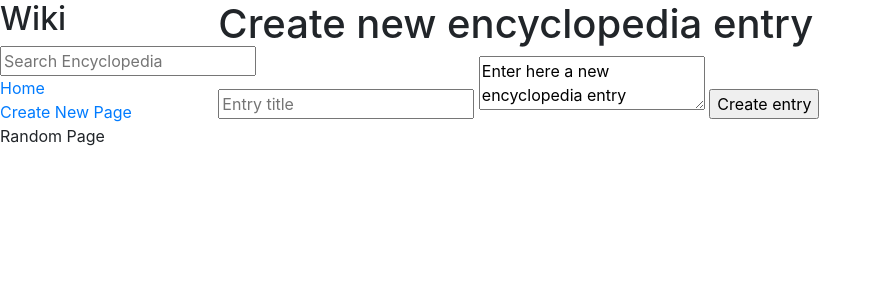
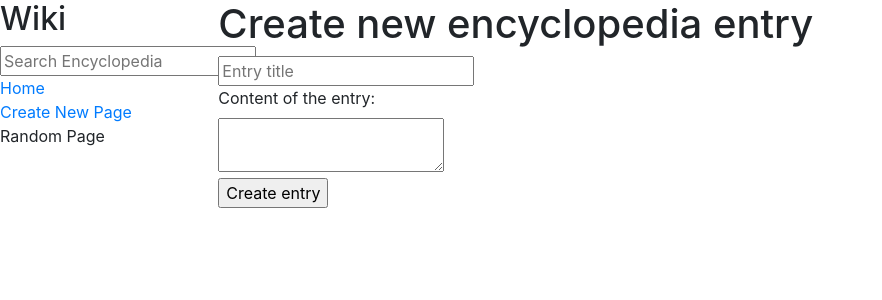
Before and after one commit to constantin-boerescu/Project-1-Wiki-CS50w, a Django app: page /create_new/ in a window 1280 px wide. Shown: the top 300 px of the page, without its empty margins (0-882 px from the left). Run offline with Django 3.2, Linux system fonts and the light colour scheme; some libraries are stand-ins or nearby versions.

Commit message:
Made the new entry fields

```diff
--- a/encyclopedia/templates/encyclopedia/create_new.html
+++ b/encyclopedia/templates/encyclopedia/create_new.html
@@ -8,9 +8,13 @@
     <h1>Create new encyclopedia entry</h1>
 
     <form action="{% url 'encyclopedia:create_new' %}" method="post">
-        <input type="text" name="entry_title" placeholder="Entry title">
-        <textarea id="txt_area" name="create_new">Enter here a new encyclopedia entry</textarea>
-        <input type="submit" value="Create entry">
+        <input class="title_field" type="text" name="entry_title" placeholder="Entry title">
+        <br>
+        <label for="create_new">Content of the entry:</label>
+        <br>
+        <textarea id="txt_area" name="create_new"></textarea>
+        <br>
+        <input class="submit_btn" type="submit" value="Create entry">
     </form>
 
 
--- a/encyclopedia/templates/encyclopedia/layout.html
+++ b/encyclopedia/templates/encyclopedia/layout.html
@@ -6,7 +6,7 @@
     <head>
         <title>{% block title %}{% endblock %}</title>
         <link rel="stylesheet" href="https://stackpath.bootstrapcdn.com/bootstrap/4.4.1/css/bootstrap.min.css" integrity="sha384-Vkoo8x4CGsO3+Hhxv8T/Q5PaXtkKtu6ug5TOeNV6gBiFeWPGFN9MuhOf23Q9Ifjh" crossorigin="anonymous">
-        <link href="{% static 'encyclopedia/styles.css' %}" rel="stylesheet">
+        <link href="{% static 'encyclopedia/style.css' %}" rel="stylesheet">
     </head>
     <body>
         <div class="row">
```
